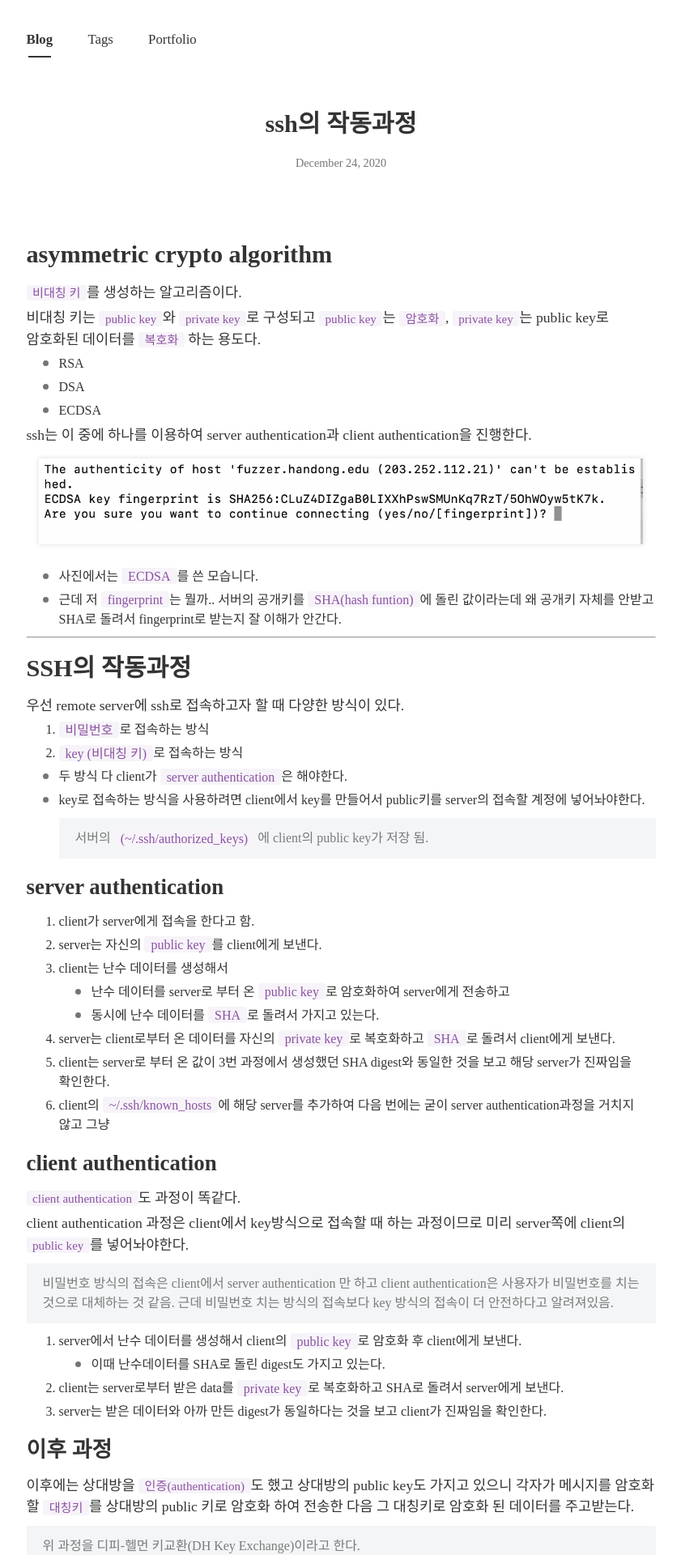
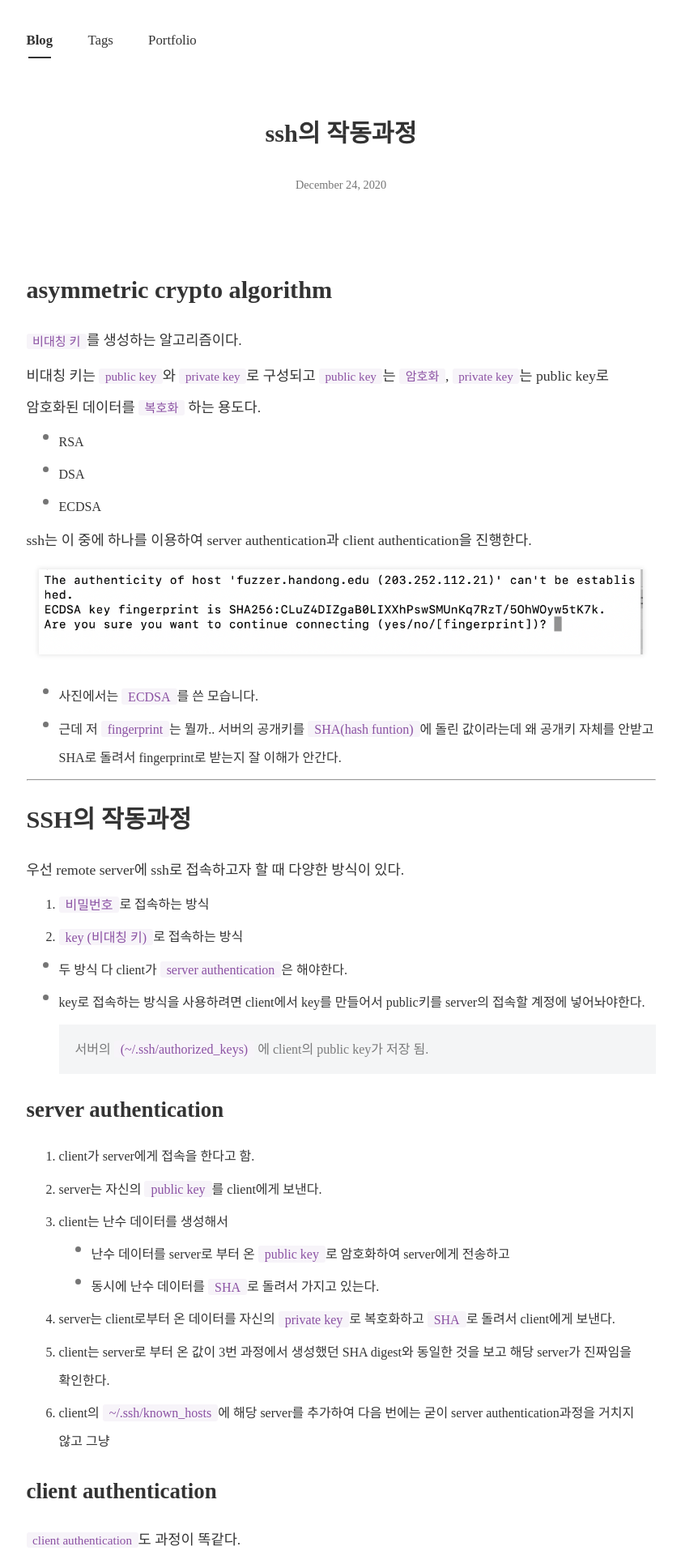
Before and after one commit to HyeonseopJeong/hyeonseopjeong.github.io, a Jekyll site: the page built from _posts/2020-12-24-ssh-process.md, in a window 1280 px wide. Shown: the top 1920 px of the page at 81% size, without its empty margins (219-1060 px from the left). Built offline with Jekyll 4.4.1, drawn with Linux system fonts in a browser that asks for light colours; nearby versions of some CDN libraries; some web fonts are replaced.

Commit message:
edit line height to make readability good

```diff
--- a/_sass/base/_global.scss
+++ b/_sass/base/_global.scss
@@ -25,7 +25,7 @@ time, mark, audio, video {
 	vertical-align: baseline;
 	word-break: keep-all;
 	font-size: 1.05rem;
-    line-height: 1.5em;
+    line-height: 2.2em;
 }
 /* HTML5 display-role reset for older browsers */
 article, aside, details, figcaption, figure,
```
